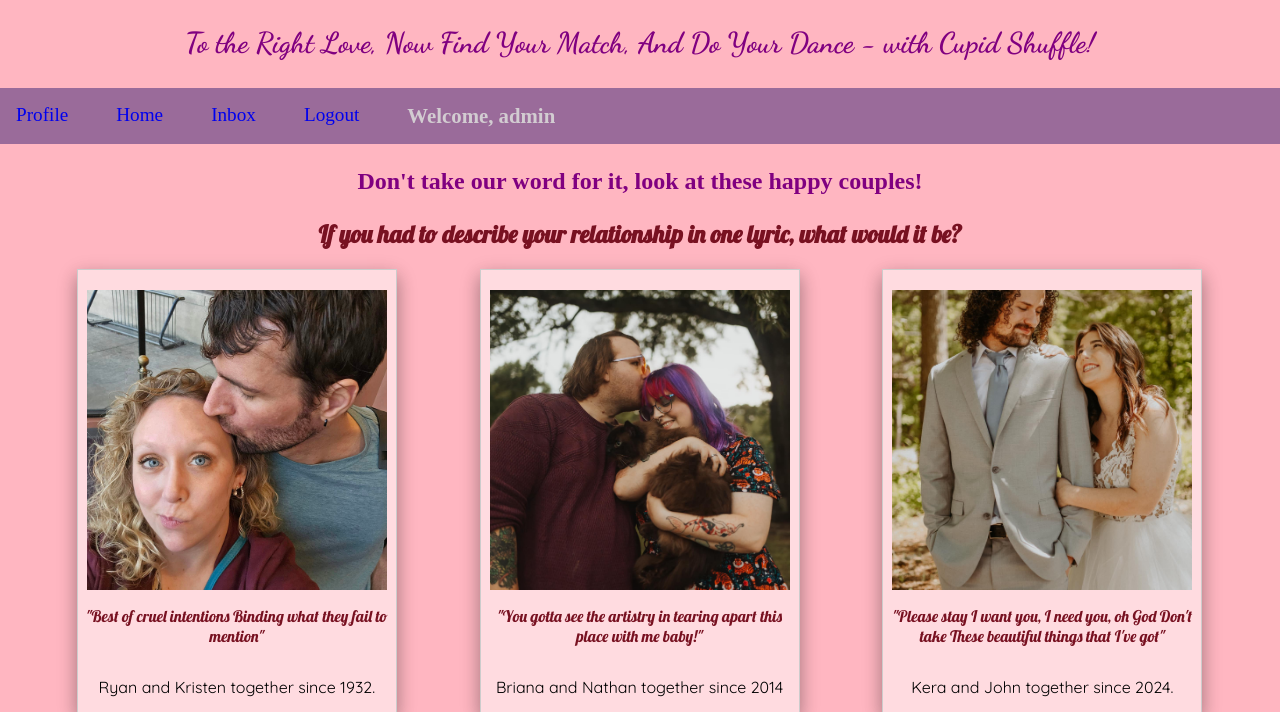
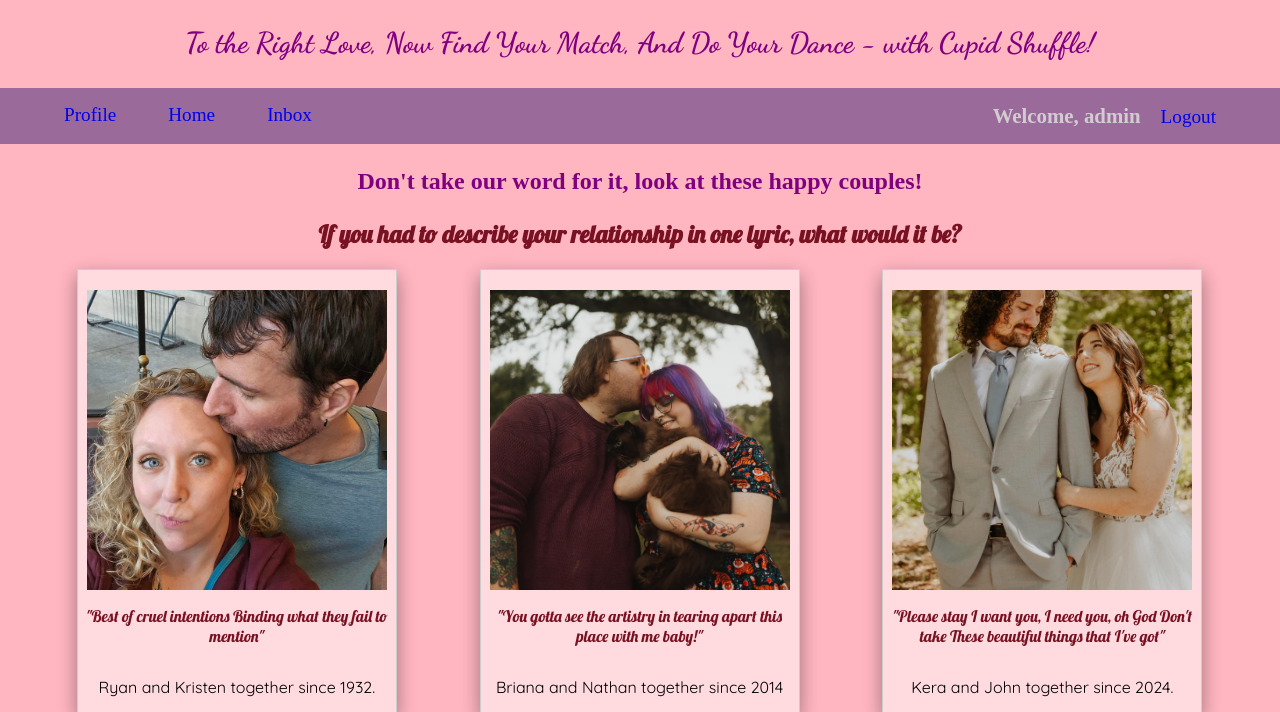
Before and after one commit to rramola/DatingApp, a Django app: page / in a window 1280 px wide. Shown: the part 268-980 px from the top of the page. Run offline with Django 5.2, Linux system fonts and the light colour scheme; a user stored in the database is signed in; some web fonts are replaced.

Commit message:
updated nav style

```diff
--- a/app/static/styles.css
+++ b/app/static/styles.css
@@ -16,15 +16,27 @@ body {
     display: flex;
     background-color: rgb(154, 107, 154);
     padding: 1rem;
-    column-gap: 3rem;
+    justify-content: space-between;
 }
 
-#navigation_container > a {
+#left_side_nav > a {
     text-decoration: none;
     font-size: 1.2rem;
+    padding-left:3rem
 }
 
-#navigation_container > a:hover {
+#right_side_nav > a {
+    text-decoration: none;
+    font-size: 1.2rem;
+    padding-right: 3rem;
+}
+
+#left_side_nav > a:hover {
+    text-decoration: underline;
+    color: white;
+}
+
+#right_side_nav > a:hover {
     text-decoration: underline;
     color: white;
 }
@@ -33,6 +45,7 @@ body {
     font-size: 1.3rem;
     font-weight: 900;
     color: rgb(210, 204, 209);
+    padding-right: 1rem;
 }
 
 /* ////////////LOGIN/////////// */
@@ -711,7 +724,7 @@ padding-bottom: 2rem;
 
 }
 
-#dating_profile_create_button_container{
+/* #dating_profile_create_button_container{
     display: flex;
     justify-content: right;
 }
@@ -727,7 +740,7 @@ padding-bottom: 2rem;
 #personality_profile_edit_button_container{
     display: flex;
     justify-content: right;
-}
+} */
 
 .profile_info_text{
     font-weight: 900;
@@ -735,13 +748,25 @@ padding-bottom: 2rem;
 
 
 .user_profile_button {
-    border-radius: .5rem;
+    /* border-radius: .5rem;
     background-color: rgb(185, 120, 180);
     color: white;
     font-size:1.4rem;
     padding: .5rem;
+    cursor: pointer; */
+    margin-top: 3.1rem;
+    width: 100%;
+    background-color: #ffffff;
+    color: #080710;
+    padding: 15px 0;
+    font-size:1.5rem;
+    font-weight: 600;
+    border-radius: 5px;
     cursor: pointer;
-
+    font-family: "Poppins", sans-serif;
+    letter-spacing: 0.5px;
+    outline: none;
+    border: none;
 }
 
 /* .user_profile_button {
--- a/app/templates/base.html
+++ b/app/templates/base.html
@@ -27,11 +27,15 @@
 
     <div id="navigation_container">
         {% if user.id != None %}
-            <a href ="{% url 'profile'%}">Profile</a>
-            <a href ="{% url 'home'%}">Home</a>
-            <a href ="{% url 'inbox'%}">Inbox</a>
-            <a href="{%url 'logout'%}">Logout</a>
-            <span id="bannerName">Welcome, {{user.username}}</span>
+            <div id='left_side_nav'>
+                <a href ="{% url 'profile'%}">Profile</a>
+                <a href ="{% url 'home'%}">Home</a>
+                <a href ="{% url 'inbox'%}">Inbox</a>
+            </div>
+            <div id='right_side_nav'>
+                <span id="bannerName">Welcome, {{user.username}}</span>
+                <a href="{%url 'logout'%}">Logout</a>
+            </div>
         </div>
 
         {% endif %}
```
Also changed, not shown: db.sqlite3.
